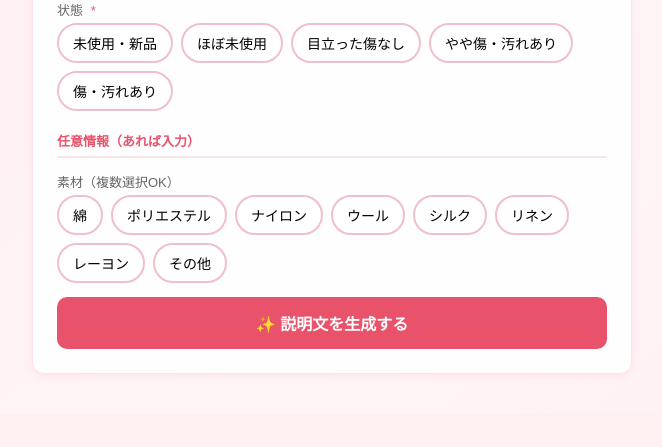
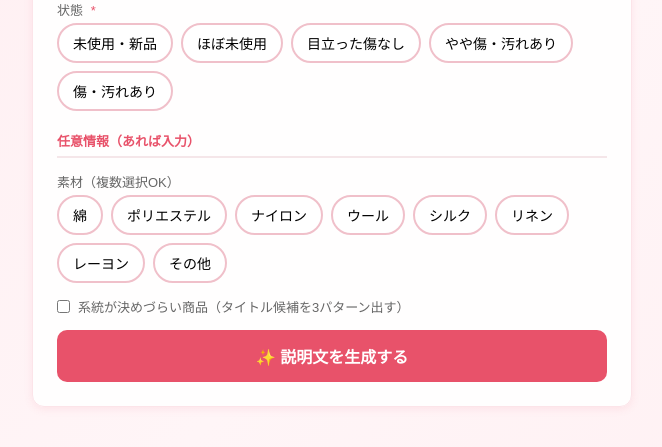
Before and after one commit to asumi-python/mercari-helper, a Flask app: page / in a window 1280 px wide. Shown: the part 902-1349 px from the top of the page, without its empty margins (308-970 px from the left). Before the commit the page ends 1275 px from the top, so only its background shows below. Run offline with Flask 3, Linux system fonts and the light colour scheme.

Commit message:
季節・ジャンル別の実績データをタイトル/説明文生成に反映、系統が決めづらい商品向けのタイトル複数候補モードを追加
mercari-kpiで分かった季節別(秋冬>春夏)・ジャンル別(アウター>ワンピース>トップス>ボトムス)の平均利益の傾向を
generate_description()のプロンプトに反映し、該当する商品なら訴求ポイントとして自然に使うようにした。

また「系統が決めづらい商品」用に、系統一覧から異なる3系統でタイトル候補を3パターン出すモードを追加。
アソート仕入れで1つの系統に決め切れない商品向けに、候補を見比べて選べるようにした。

過去の好例をfew-shotとして学習させる受け皿(GOOD_EXAMPLES)も用意したが、
自分の出力を自分に学習させても効果が薄いと判断し、中身は空のまま保留。

```diff
--- a/app.py
+++ b/app.py
@@ -1,5 +1,6 @@
 import os
 import re
+from datetime import date
 from flask import Flask, render_template, request, jsonify
 from google import genai
 from google.genai import types
@@ -38,6 +39,39 @@ FOLLOW_DISCOUNT = """✨最後まで読んでくださってありがとうご
 当店をフォローしていただいた方には、ちょっとしたお値引きをさせていただいております☺
 よろしければ他のお品物も覗いてみてください☘"""
 
+# mercari-kpiでの分析（2026-09-30、全期間21件）でわかった季節・ジャンル別の平均利益の傾向。
+# 母数が少ないため断定はせず、あくまで「参考情報」として扱う。数字が更新されたらここも直す。
+SALES_INSIGHT = """【参考：これまでの販売データからわかっている傾向（母数21件、目安程度に）】
+季節別の平均利益：秋冬¥1,842 > 春夏¥931 ≈ オールシーズン¥900（秋冬が他の季節の約2倍）
+ジャンル別の平均利益：アウター¥2,299 > ワンピース¥1,320 > トップス¥1,281 > ボトムス¥902"""
+
+
+def current_season_label():
+    """今日の月から「秋冬」「春夏」を判定する（10〜3月は秋冬、4〜9月は春夏）"""
+    return "秋冬" if date.today().month in (10, 11, 12, 1, 2, 3) else "春夏"
+
+
+# 実際に閲覧数が多かった／早く売れた商品のタイトル・説明文の実例。
+# 売れた商品が出るたびにここへ追加していくと、生成の精度が上がっていく。
+# {"title": "実際のタイトル", "description": "実際の説明文（本文のみでOK、注意書き等は除く）"} の形で追加する。
+GOOD_EXAMPLES = []
+
+
+def good_examples_text():
+    """プロンプトに差し込む用の、過去の好例テキスト。例が無ければ空文字を返す"""
+    if not GOOD_EXAMPLES:
+        return ""
+    blocks = [
+        f"例{i}\nタイトル：{ex['title']}\n説明文：{ex['description']}"
+        for i, ex in enumerate(GOOD_EXAMPLES, 1)
+    ]
+    return (
+        "【実際に反応が良かった過去の例】\n"
+        "検索ワードの選び方・魅力の伝え方の雰囲気を参考にすること。内容をそのままコピーしないこと。\n"
+        + "\n\n".join(blocks)
+    )
+
+
 def format_measurements(measurements):
     # 「その他」カテゴリでの自由入力時、数値の直後に付いた cm 表記（全角/半角・大文字小文字問わず）が
     # 次のラベルに巻き込まれて「✿cm身幅：約50cm」のように重複表示されるのを防ぐため、先に取り除く
@@ -53,6 +87,18 @@ def extract_section(text, section):
     if not match:
         return ''
     return re.sub(r'^\(.*?\)\s*', '', match.group(1).strip(), flags=re.S).strip()
+
+
+def extract_title_candidates(text):
+    """系統が決めづらい商品向け：「候補1：（系統名）タイトル」形式の行を複数抽出する"""
+    section = extract_section(text, 'タイトル')
+    matches = re.findall(r'候補\d+[：:]\s*(?:[（(](.*?)[）)])?\s*(.+)', section)
+    if not matches:
+        return [{"style": None, "title": enforce_title_length(section)}]
+    return [
+        {"style": style.strip() if style else None, "title": enforce_title_length(title.strip())}
+        for style, title in matches
+    ]
 
 
 def enforce_title_length(title, limit=40):
@@ -116,6 +162,34 @@ def analyze_style(query):
 
 def generate_description(info):
     style_line = f"スタイル・雰囲気：{info['style']}" if info.get('style') else ''
+    season = current_season_label()
+    examples = good_examples_text()
+    examples_block = f"\n{examples}\n" if examples else ""
+    uncertain_style = bool(info.get('uncertain_style'))
+
+    if uncertain_style:
+        title_instruction = (
+            "（この商品は系統が1つに決めづらいため、上の【当店で使っている系統一覧】から異なる系統を3つ選び、"
+            "それぞれを軸にしたタイトル候補を3つ作ること。各候補は単独で40文字ちょうどになるまで使い切り、"
+            "文章にせず検索されやすい単語を並べる形にする。単語と単語の間は必ず半角スペースで区切り、続けて書かないこと。"
+            "アイテム名、サイズ、色、ブランド名、素材、系統・デザインの特徴を優先度が高い順に並べ、優先度が低い単語から"
+            "先に削って調整すること。系統ワードは各候補1個までにする。\n"
+            "必ず以下の形式で、3行だけ出力すること（説明文などはここに書かない）：\n"
+            "候補1：（系統名）単語 単語 単語 単語（スペース区切りのタイトル本体）\n"
+            "候補2：（系統名）単語 単語 単語 単語（スペース区切りのタイトル本体）\n"
+            "候補3：（系統名）単語 単語 単語 単語（スペース区切りのタイトル本体））"
+        )
+        appeal_note = "この商品は系統が複数候補あるため、特定の系統の読み手に限定しすぎず、どの候補タイトルで見た人が読んでも違和感のない書き方にすること。"
+    else:
+        title_instruction = (
+            "（40文字ちょうどになるまで使い切ること。文章にせず、検索されやすい単語を並べる形にする。アイテム名、サイズ、色、"
+            "ブランド名（英語表記とカタカナ表記の両方が一般的なら両方）、素材、系統・デザインの特徴を、優先度が高い順に並べて"
+            "40文字に収まるだけ詰め込む。優先度が低い単語（素材・系統・デザインの特徴）から先に削って調整すること。ただし"
+            "系統・雰囲気を表す単語は、複数思いついても合計1〜2個までに絞ること。使う場合は上の【当店で使っている系統一覧】の"
+            "中から商品に最も近いものを選び、一覧に無い独自の雰囲気ワードを何個も並べないこと）"
+        )
+        appeal_note = ""
+
     prompt = f"""
 あなたはメルカリ出品のプロです。
 以下の商品情報をもとに、タイトル・説明文・ハッシュタグを作成してください。
@@ -123,6 +197,9 @@ def generate_description(info):
 【当店で使っている系統一覧】
 {keitou_reference_text()}
 
+{SALES_INSIGHT}
+今は「{season}」の時期です。商品がこの季節物として自然に当てはまる場合や、ジャンルがアウター・ワンピースなど単価が高い傾向にある場合は、保温性・重ね着のしやすさ・季節感など単価が乗りやすい訴求ポイントを意識してください。ただし、商品に関係ない季節・ジャンルを無理にこじつけたり、事実にない特徴を書き加えたりしないこと。
+{examples_block}
 【商品情報】
 ブランド名：{info['brand']}
 アイテム：{info['item']}
@@ -136,10 +213,10 @@ def generate_description(info):
 【出力形式】必ず以下の形式で出力してください。
 
 【タイトル】
-（40文字ちょうどになるまで使い切ること。文章にせず、検索されやすい単語を並べる形にする。アイテム名、サイズ、色、ブランド名（英語表記とカタカナ表記の両方が一般的なら両方）、素材、系統・デザインの特徴を、優先度が高い順に並べて40文字に収まるだけ詰め込む。優先度が低い単語（素材・系統・デザインの特徴）から先に削って調整すること。ただし系統・雰囲気を表す単語は、複数思いついても合計1〜2個までに絞ること。使う場合は上の【当店で使っている系統一覧】の中から商品に最も近いものを選び、一覧に無い独自の雰囲気ワードを何個も並べないこと）
+{title_instruction}
 
 【説明文】
-（商品の魅力を3つのポイントに絞り、1ポイント1行、各行の先頭に「✅」を付けて箇条書きにすること。長い文章は読まれないため、1行は20〜30文字程度の短い一文にまとめる。ポイントはデザインの特徴・素材感・着こなし方・季節感などから、その商品に合うものを3つ選ぶ。着こなし方を提案する行は、その商品自体の系統・雰囲気に自然に合うものにすること（特定のコンセプトに無理に寄せない）。色・素材・状態など商品自体の事実は正確に書き、誇張・変更しないこと。見出し・実寸・注意書きは書かない。行頭の✅以外の記号（✨・☺・☘など）は文中で使わず、ごちゃごちゃしないようにする）
+（商品の魅力を3つのポイントに絞り、1ポイント1行、各行の先頭に「✅」を付けて箇条書きにすること。長い文章は読まれないため、1行は20〜30文字程度の短い一文にまとめる。ポイントはデザインの特徴・素材感・着こなし方・季節感などから、その商品に合うものを3つ選ぶ。着こなし方を提案する行は、その商品自体の系統・雰囲気に自然に合うものにすること（特定のコンセプトに無理に寄せない）。{appeal_note}色・素材・状態など商品自体の事実は正確に書き、誇張・変更しないこと。見出し・実寸・注意書きは書かない。行頭の✅以外の記号（✨・☺・☘など）は文中で使わず、ごちゃごちゃしないようにする）
 
 【ハッシュタグ】
 （5〜8個。メルカリで検索されやすいものを選ぶ）
@@ -155,7 +232,6 @@ def generate_description(info):
             return {"error": "只今アクセスが集中しています。1分ほど待ってからもう一度お試しください。"}
         return {"error": "生成に失敗しました。もう一度お試しください。"}
 
-    title = enforce_title_length(extract_section(text, 'タイトル'))
     appeal = extract_section(text, '説明文')
     hashtags = extract_section(text, 'ハッシュタグ')
 
@@ -184,7 +260,9 @@ def generate_description(info):
 
     description = enforce_description_length(appeal, hashtags, '\n\n'.join(detail_parts))
 
-    return {"title": title, "description": description, "hashtags": hashtags}
+    if uncertain_style:
+        return {"titles": extract_title_candidates(text), "description": description, "hashtags": hashtags}
+    return {"title": enforce_title_length(extract_section(text, 'タイトル')), "description": description, "hashtags": hashtags}
 
 @app.route("/")
 def index():
--- a/templates/index.html
+++ b/templates/index.html
@@ -449,6 +449,11 @@
         <input type="hidden" id="material">
       </div>
 
+      <div class="form-group" style="display:flex; align-items:center; gap:8px;">
+        <input type="checkbox" id="uncertain-style" style="width:auto;">
+        <label for="uncertain-style" style="margin:0;">系統が決めづらい商品（タイトル候補を3パターン出す）</label>
+      </div>
+
       <button class="btn" onclick="generate()">✨ 説明文を生成する</button>
     </div>
 
@@ -468,8 +473,7 @@
 
       <div class="result-block">
         <div class="result-label">📌 タイトル</div>
-        <div class="result-text" id="out-title"></div>
-        <button class="copy-btn" onclick="copy('out-title')">コピー</button>
+        <div id="title-container"></div>
       </div>
 
       <div class="result-block">
@@ -715,6 +719,7 @@
         condition:    document.getElementById('condition').value,
         material:     document.getElementById('material').value,
         style:        document.getElementById('style-value').value.trim(),
+        uncertain_style: document.getElementById('uncertain-style').checked,
       };
 
       document.querySelector('.btn').disabled = true;
@@ -737,7 +742,7 @@
           throw new Error(data.error || ('サーバーエラー: ' + res.status));
         }
 
-        document.getElementById('out-title').textContent = data.title;
+        renderTitles(data);
         document.getElementById('out-desc').textContent = data.description;
 
         document.getElementById('result-card').style.display = 'block';
@@ -771,6 +776,43 @@
       document.querySelector('.btn').disabled = false;
     }
 
+    // ── タイトル候補の表示（通常は1件、系統が決めづらい場合は複数件） ──
+    function renderTitles(data) {
+      const container = document.getElementById('title-container');
+      container.innerHTML = '';
+      const titles = data.titles || [{ style: null, title: data.title }];
+
+      titles.forEach((t, i) => {
+        if (titles.length > 1) {
+          const label = document.createElement('div');
+          label.style.cssText = 'font-size:11px; color:#aaa; margin-bottom:2px;';
+          label.textContent = `候補${i + 1}` + (t.style ? `（${t.style}）` : '');
+          container.appendChild(label);
+        }
+
+        const box = document.createElement('div');
+        box.className = 'result-text';
+        box.style.marginBottom = '6px';
+        box.textContent = t.title;
+        container.appendChild(box);
+
+        const btn = document.createElement('button');
+        btn.className = 'copy-btn';
+        btn.textContent = 'コピー';
+        btn.style.marginBottom = '12px';
+        btn.onclick = () => copyText(t.title, btn);
+        container.appendChild(btn);
+      });
+    }
+
+    function copyText(text, btn) {
+      navigator.clipboard.writeText(text).then(() => {
+        const original = btn.textContent;
+        btn.textContent = 'コピーしました！';
+        setTimeout(() => { btn.textContent = original; }, 2000);
+      });
+    }
+
     function copy(id) {
       const text = document.getElementById(id).textContent;
       navigator.clipboard.writeText(text).then(() => {
```
